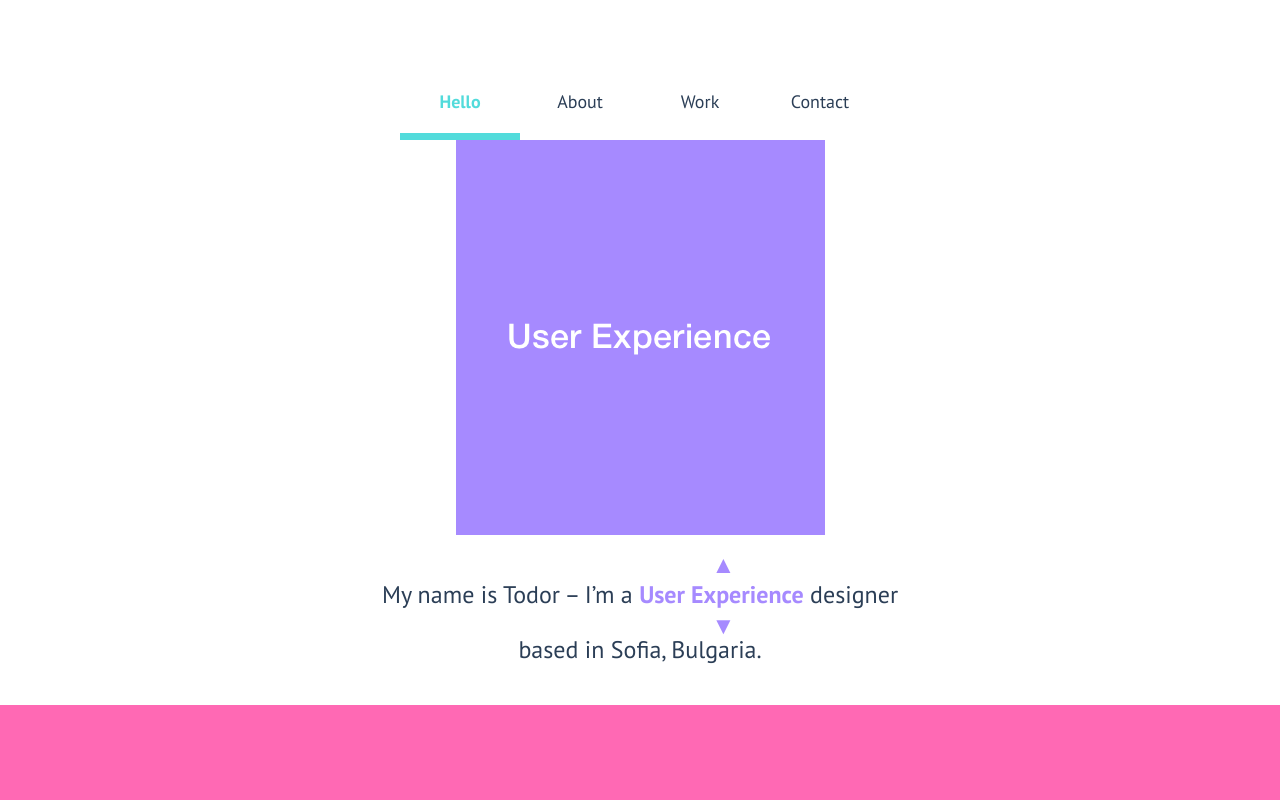
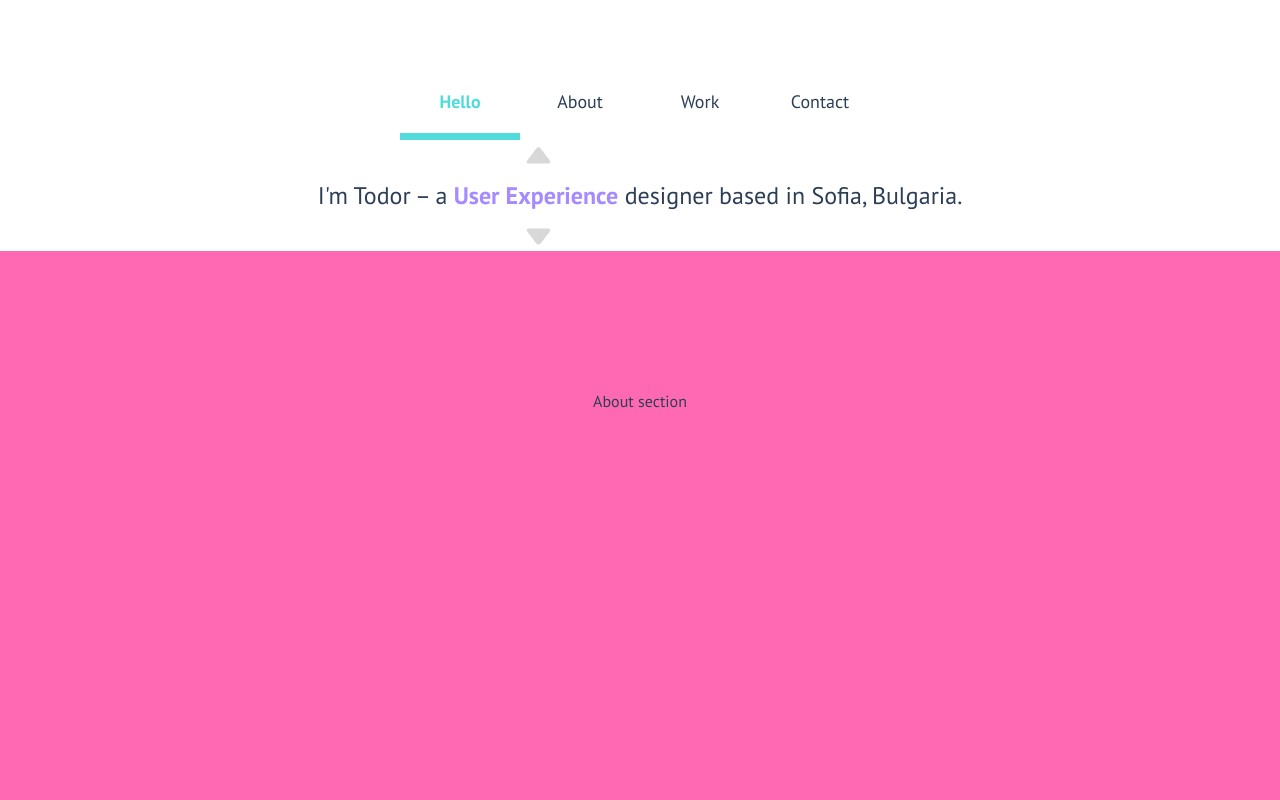
Before and after one commit to panev/panev.net-2019, a Vue app: page /#/ in a window 1280 px wide. Shown: the top 800 px of the page. Built offline with nearby package versions, Linux system fonts and the light colour scheme.

Commit message:
hello component clean-up

```diff
--- a/src/App.vue
+++ b/src/App.vue
@@ -1,7 +1,5 @@
 <template>
-  <div id="app">
     <router-view/>
-  </div>
 </template>
 
 <style lang="scss">
@@ -30,7 +28,7 @@ body {
   margin: 0;
 }
 
-#app {
+.app-view {
   font-family: 'PT Sans', Helvetica, Arial, sans-serif;
   -webkit-font-smoothing: antialiased;
   -moz-osx-font-smoothing: grayscale;
--- a/src/components/Hello.vue
+++ b/src/components/Hello.vue
@@ -1,16 +1,21 @@
 <template>
     <div id="hello" ref="hello">
-        <img v-bind:src="currentPhoto">
         <div class="t-himsg">
-            <p>My name is Todor &ndash; I’m a
-                <span class="t-role" :style="{color: currentColour}">
-                    <span @click="roleUp" class="t-role-up">&#9650;</span>
-                        {{ currentText}}
-                    <span @click="roleDown" class="t-role-down">&#9660;</span>
-                </span>
-                designer
+            <p>I'm Todor &ndash; a
+                    <span class="t-role" :style="{color: currentColour}">
+
+                        <span @click="roleUp" class="t-role-up">
+                            <img src="@/assets/arrowUp.svg" alt="up arrow" :style="{fill: currentColour}">
+                        </span>
+
+                        {{ currentText }}
+
+                        <span @click="roleDown" class="t-role-down">
+                            <img src="@/assets/arrowDown.svg" alt="down arrow" :style="{fill: currentColour}">
+                        </span>
+                    </span>
+                designer based in Sofia, Bulgaria.
             </p>
-            <p>based in Sofia, Bulgaria.</p>
         </div>
     </div>
 </template>
@@ -25,25 +30,21 @@ export default {
                 {
                     id: '1',
                     buttonString: "User Experience",
-                    photoSource: require('@/assets/ux.png'),
                     roleColour: "#A68AFF"
                 },
                 {
                     id: '2',
                     buttonString: "Product",
-                    photoSource: require('@/assets/product.png'),
                     roleColour: "#50E3C2"
                 },
                 {
                     id: '3',
                     buttonString: "Visual",
-                    photoSource: require('@/assets/visual.png'),
                     roleColour: "#F68EFF"
                 },
                 {
                     id: '4',
                     buttonString: "Interaction",
-                    photoSource: require('@/assets/ixd.png'),
                     roleColour: "#FFBC9A"
                 }
             ],
@@ -54,9 +55,7 @@ export default {
     },
 
     computed: {
-        currentPhoto() {
-            return this.roles[this.activePhoto].photoSource;
-        },
+
         currentText() {
             return this.roles[this.activePhoto].buttonString;
         },
@@ -66,15 +65,11 @@ export default {
     },
 
     methods: {
+
         roleUp() {
+
+            // Ivo wrote this optimisation that can be applied to roleDown and swapPhoto can be omitted, but I'm not smart enough to understand it.
             this.activePhoto = (this.activePhoto + 1) % this.roles.length;
-            // var active = this.activePhoto + 1;
-
-            // if (active >= this.roles.length) {
-            //     active = 0;
-            // }
-
-            // this.swapPhoto(active);
         },
 
         roleDown() {
@@ -90,6 +85,7 @@ export default {
         swapPhoto(imageIndex) {
             this.activePhoto = imageIndex;
         },
+
         getHelloArea() {
             this.helloAreaStart = this.$refs.hello.offsetTop;
             this.helloAreaEnd = this.$refs.hello.offsetTop + this.$refs.hello.offsetHeight;
@@ -162,15 +158,16 @@ $ixd-colour: #FFBC9A;
 }
 
 .t-role-up {
-    top: -35px;
+    top: -45px;
     left: 50%;
     transform: translateX(-50%);
 }
 
 .t-role-down {
-    bottom: -25px;
+    bottom: -35px;
     left: 50%;
     transform: translateX(-50%);
 }
 
+
 </style>
--- a/src/scss/utils.scss
+++ b/src/scss/utils.scss
@@ -3,3 +3,7 @@ $nav-height: 70px;
 $wl-prime: #52DBDB;
 $wl-second: #2B3E56;
 $wl-second-lite: #2B507D;
+
+$type-heading: 87px;
+$type-small-heading: 30px;
+$type-paragraph: 19px
--- a/src/views/Home.vue
+++ b/src/views/Home.vue
@@ -1,5 +1,5 @@
 <template>
-	<div class="home-container">
+	<div class="home-container app-view">
 		<MainNav
 			:helloAreaStart="helloAreaStart"
 			:helloAreaEnd="helloAreaEnd"
```
Also changed, not shown: src/assets/arrowDown.svg (added), src/assets/arrowUp.svg (added).
